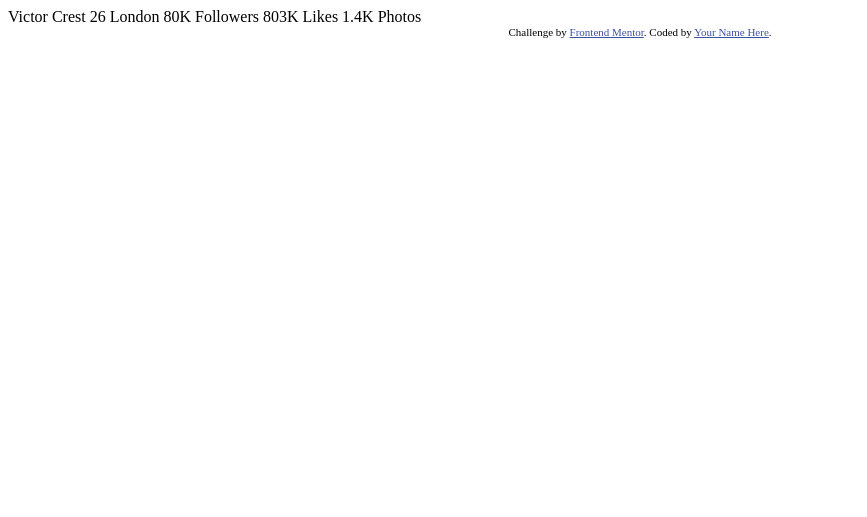
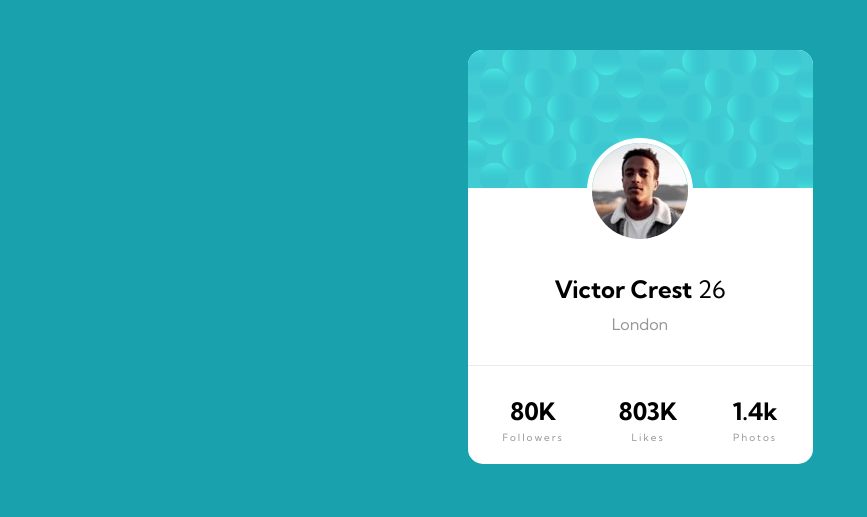
Before and after one commit to Keith-HeathII/Profile-card-component, a plain HTML site: page profile-card-component-main/profile-card-component-main/index.html in a window 1280 px wide. Shown: the whole page, without its empty margins (0-867 px from the left). Drawn offline with Linux system fonts and the light colour scheme.

Commit message:
challenge completed

```diff
--- a/profile-card-component-main/profile-card-component-main/index.html
+++ b/profile-card-component-main/profile-card-component-main/index.html
@@ -1,35 +1,39 @@
-<!DOCTYPE html>
-<html lang="en">
+<!DOCTYPE html><html lang="en">
 <head>
   <meta charset="UTF-8">
   <meta name="viewport" content="width=device-width, initial-scale=1.0"> <!-- displays site properly based on user's device -->
-
   <link rel="icon" type="image/png" sizes="32x32" href="./images/favicon-32x32.png">
-
   <title>Frontend Mentor | Profile card component</title>
-
-  <!-- Feel free to remove these styles or customise in your own stylesheet 👍 -->
-  <style>
-    .attribution { font-size: 11px; text-align: center; }
-    .attribution a { color: hsl(228, 45%, 44%); }
-  </style>
+  <link rel="stylesheet" href="styles.css">
+  <link rel="preconnect" href="https://fonts.googleapis.com">
+<link rel="preconnect" href="https://fonts.gstatic.com" crossorigin>
+<link href="https://fonts.googleapis.com/css2?family=Big+Shoulders+Display:wght@100..900&family=Figtree:ital,wght@0,300..900;1,300..900&family=Fraunces:ital,opsz,wght@0,9..144,100..900;1,9..144,100..900&family=Inter:wght@100..900&family=Kumbh+Sans:wght@100..900&family=Lexend+Deca:wght@100..900&family=Montserrat:ital,wght@0,100..900;1,100..900&family=Outfit:wght@100..900&family=Red+Hat+Display:ital,wght@0,300..900;1,300..900&display=swap" rel="stylesheet">
 </head>
 <body>
-  Victor Crest
-  26
-  London
-
-  80K
-  Followers
-
-  803K
-  Likes
-
-  1.4K
-  Photos
-  <div class="attribution">
-    Challenge by <a href="https://www.frontendmentor.io?ref=challenge" target="_blank">Frontend Mentor</a>.
-    Coded by <a href="#">Your Name Here</a>.
+  <main>
+    <img class="top-card" src="images/bg-pattern-card.svg">
+    <section class="user">
+     <img class="profile-picture" src="images/image-victor.jpg">
+     <span class="users-name">
+      <h2>Victor Crest <span>26</span></h2>
+      <p>London</p>
+    </span>
+      <section class="user-stats">
+        <div>
+         <h2>80K</h2>
+         <p>Followers</p>
+       </div>
+       <div>
+         <h2>803K</h2>
+         <p>Likes</p>
+       </div>
+       <div>
+         <h2>1.4k</h2>
+         <p>Photos</p>
+       </div>
+     </section>
+  </section>
   </div>
+</main>
 </body>
 </html>
--- /dev/null
+++ b/profile-card-component-main/profile-card-component-main/styles.css
@@ -0,0 +1,73 @@
+body{
+    background: hsl(185, 75%, 39%);
+    font-family: "Kumbh Sans";
+}
+
+main{
+    display: flex;
+    flex-direction: column;
+    margin: 50px auto;
+    background-color: white;
+    width: 345px;
+    border-radius: 15px;
+}
+
+.top-card{
+    background-size: contain;
+    border-top-left-radius: 15px;
+    border-top-right-radius: 15px;
+
+}
+
+
+.profile-picture{
+    border: 5px solid white;
+    border-radius: 55px;
+    display: block;
+    position: relative;
+    top: -50px;
+    margin: auto;
+}
+
+.users-name{
+    display: block;
+    position: relative;
+    top: -40px;
+    text-align: center;
+    margin: 0;
+}
+
+.users-name p{
+    color: hsl(0, 0%, 59%);
+    position: relative;
+    top: -10px;
+}
+
+.users-name span{
+    font-weight: 400;
+
+}
+
+.users-name h2, .user-stats h2{
+    font-size: 18x;
+    font-weight: 700;
+}
+.user-stats{
+    padding: 10px;
+    margin-top: -35px;
+    border-top: 1px solid hsla(0, 0%, 59%, 20%);
+    display: flex;
+    align-items: center;
+    justify-content: space-evenly;
+    text-align: center;
+    gap: 30px;
+}
+
+
+.user-stats p{
+    font-weight: 400;
+    color: hsl(0, 0%, 59%);
+    font-size: 10px;
+    letter-spacing: 2px;
+    margin-top: -15px;
+}
```
